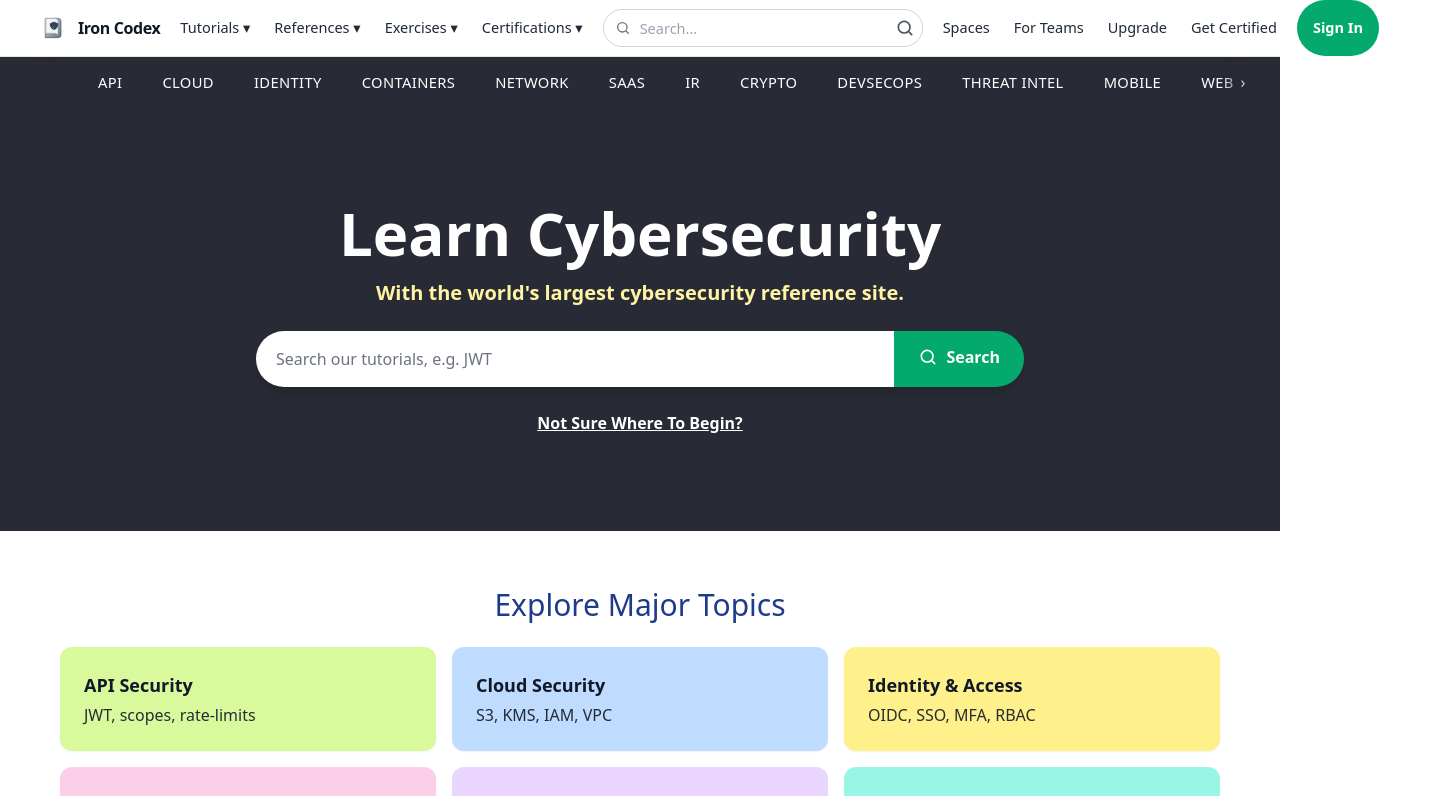
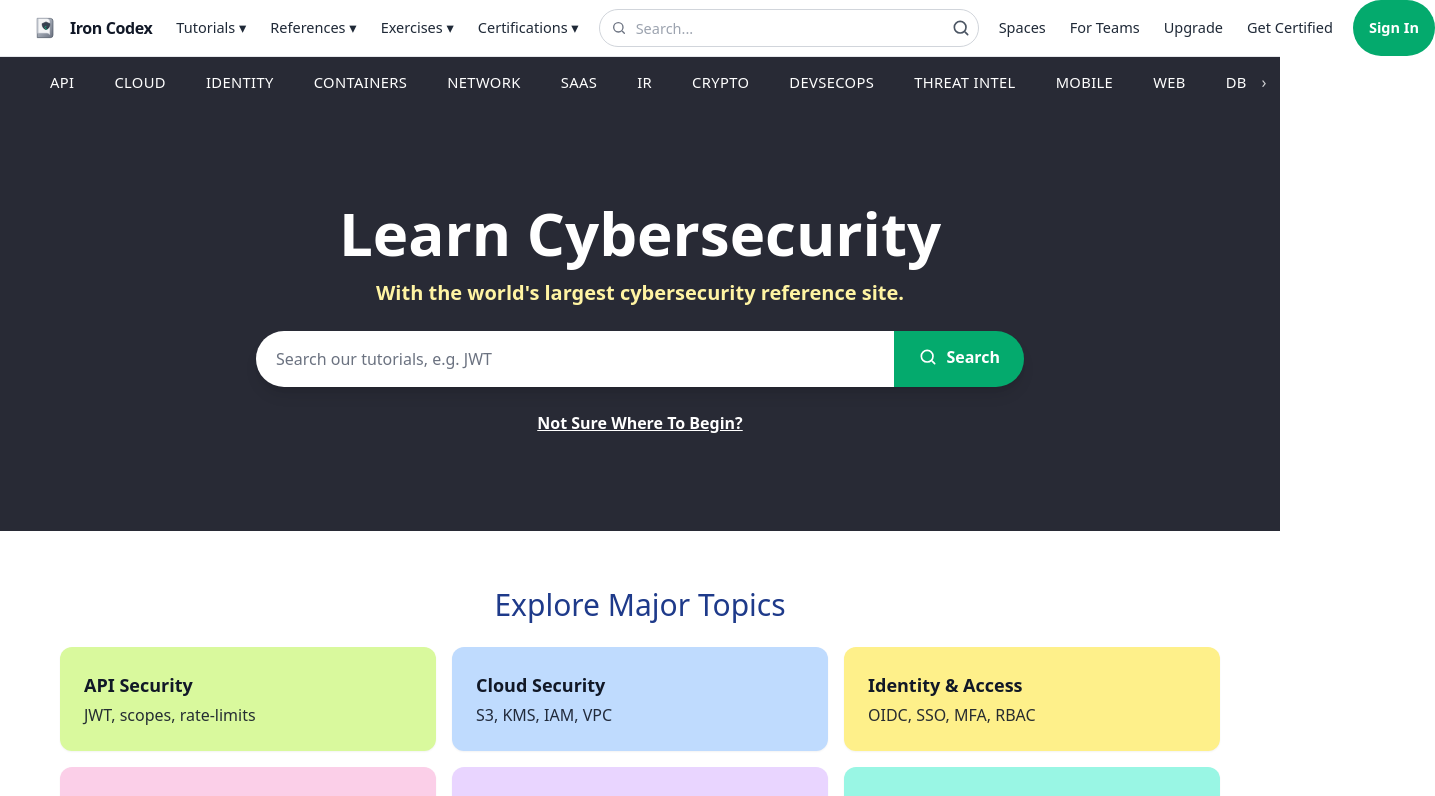
Before and after one commit to cp262808/Projects, a Next.js app in the folder iron-codex-w3-w3schools-next/: page / in a window 1280 px wide. Shown: the top 796 px of the page, 1435 px wide, since content can reach past the window. Built offline with nearby package versions, Linux system fonts and the light colour scheme.

Commit message:
Update NavBar.tsx

```diff
--- a/iron-codex-w3-w3schools-next/components/NavBar.tsx
+++ b/iron-codex-w3-w3schools-next/components/NavBar.tsx
@@ -71,16 +71,16 @@
 
   return (
     <header className="sticky top-0 z-50">
-      {/* Top white nav — items line up next to each other */}
+      {/* Top white nav — wider but centered (not to the edge) */}
       <div className="bg-white border-b">
-        <nav className="mx-auto max-w-[1240px] px-5 h-[56px] flex items-stretch gap-0">
+        <nav className="mx-auto max-w-[1400px] px-6 md:px-8 h-[56px] flex items-stretch gap-0">
           {/* Brand */}
-          <Link href="/" className="flex items-center gap-2.5 shrink-0 whitespace-nowrap pr-2">
+          <Link href="/" className="flex items-center gap-2.5 shrink-0 whitespace-nowrap pr-3">
             <img src="/logo-ironcodex.svg" width="28" height="28" alt="Iron Codex" />
             <span className="font-extrabold tracking-tight text-gray-900">Iron Codex</span>
           </Link>
 
-          {/* Primary menu (no gaps; each link fills bar height) */}
+          {/* Primary menu (flush buttons) */}
           <ul className="hidden lg:flex items-stretch gap-0 text-[14.5px] font-medium text-gray-800 whitespace-nowrap">
             {['Tutorials','References','Exercises','Certifications'].map((label)=> (
               <li key={label} className="h-full">
@@ -89,14 +89,14 @@
             ))}
           </ul>
 
-          {/* Spacer to push search + utils to the right, but keep single row */}
+          {/* Spacer */}
           <div className="flex-1 min-w-[8px]" />
 
           {/* Search */}
           <form action="/search" className="hidden md:flex items-stretch h-full">
             <label className="sr-only" htmlFor="header-search">Search</label>
             <div className="relative my-auto">
-              <input id="header-search" name="q" type="search" placeholder="Search..." className="rounded-full border border-gray-300 bg-white pl-9 pr-10 w-[240px] md:w-[300px] lg:w-[320px] py-2 leading-5 text-[14.5px]" />
+              <input id="header-search" name="q" type="search" placeholder="Search..." className="rounded-full border border-gray-300 bg-white pl-9 pr-10 w-[240px] md:w-[320px] lg:w-[380px] py-2 leading-5 text-[14.5px]" />
               <svg aria-hidden className="w-4 h-4 absolute left-3 top-1/2 -translate-y-1/2 text-gray-500" viewBox="0 0 24 24" fill="none">
                 <circle cx="11" cy="11" r="7" stroke="currentColor" strokeWidth="2"/>
                 <path d="M20 20L17 17" stroke="currentColor" strokeWidth="2" strokeLinecap="round"/>
@@ -110,7 +110,7 @@
             </div>
           </form>
 
-          {/* Utility links (no gaps; same height as bar) */}
+          {/* Utility links (flush) */}
           <ul className="hidden xl:flex items-stretch gap-0 text-[14.5px] font-medium text-gray-800 whitespace-nowrap pl-2">
             {['Spaces','For Teams','Upgrade','Get Certified'].map((label)=> (
               <li key={label} className="h-full">
@@ -131,9 +131,9 @@
         </nav>
       </div>
 
-      {/* Topics strip — inset chevrons, hover-only chip shadows */}
+      {/* Topics strip — wider container, arrows flush with chips */}
       <div className="relative text-white" style={{backgroundColor:"#282A35"}}>
-        <div className="relative mx-auto max-w-[1240px] px-5">
+        <div className="relative mx-auto max-w-[1400px] px-6 md:px-8">
           {/* Arrows */}
           <button
             type="button"
@@ -166,10 +166,10 @@
           <div className="edge-fade edge-left" aria-hidden="true"></div>
           <div className="edge-fade edge-right" aria-hidden="true"></div>
 
-          {/* Topics chips */}
+          {/* Chips: remove big side padding so chips sit right next to arrows */}
           <div
             ref={scrollerRef}
-            className="h-[50px] flex items-center gap-5 overflow-x-auto uppercase text-[0.92rem] tracking-wide whitespace-nowrap topics-scroll ps-12 pe-12"
+            className="h-[50px] flex items-center gap-5 overflow-x-auto uppercase text-[0.92rem] tracking-wide whitespace-nowrap topics-scroll ps-2 pe-2"
           >
             {topics.map((t)=> (
               <Link
@@ -186,25 +186,27 @@
 
       {/* Scoped CSS */}
       <style jsx global>{`
-        /* Top nav link: fill bar height so items line up edge-to-edge */
+        /* Top nav link: fill bar height so items line up */
         .topnav-link{ display:inline-flex; align-items:center; padding: 0 12px; border-radius: 6px; height: 100%; }
         .topnav-link:hover{ background:#f1f1f1; }
 
         /* Ghost arrows + hover background/shadow */
-        .topics-arrow-ghost{ position:absolute; top:0; bottom:0; width:34px; display:flex; align-items:center; justify-content:center; color: rgba(255,255,255,.78); z-index:25; }
+        .topics-arrow-ghost{ position:absolute; top:0; bottom:0; width:32px; display:flex; align-items:center; justify-content:center; color: rgba(255,255,255,.78); z-index:25; }
         .topics-arrow-ghost:hover{ color:#fff; }
         .topics-arrow-ghost::before{ content:""; position:absolute; inset:0; background: transparent; transition: background .15s ease, box-shadow .15s ease; }
         .topics-arrow-ghost:hover::before{ background: rgba(0,0,0,.10); box-shadow: inset 0 0 0 1px rgba(255,255,255,.10), 0 4px 10px rgba(0,0,0,.25); }
         .topics-arrow-left-ghost{ left:0; }
         .topics-arrow-right-ghost{ right:0; }
 
+        /* Hide native scrollbar (keep scrollability) */
         .topics-scroll::-webkit-scrollbar { height: 0px; }
         .topics-scroll { scrollbar-width: none; }
         .topics-scroll { -ms-overflow-style: none; }
 
-        .edge-fade { position:absolute; top:0; bottom:0; width:40px; pointer-events:none; }
-        .edge-left { left:0; background: linear-gradient(to right, rgba(40,42,53,1) 20%, rgba(40,42,53,0)); }
-        .edge-right { right:0; background: linear-gradient(to left, rgba(40,42,53,1) 20%, rgba(40,42,53,0)); }
+        /* Edge fades inside container, sized to arrow width */
+        .edge-fade { position:absolute; top:0; bottom:0; width:32px; pointer-events:none; }
+        .edge-left { left:0; background: linear-gradient(to right, rgba(40,42,53,1) 25%, rgba(40,42,53,0)); }
+        .edge-right { right:0; background: linear-gradient(to left, rgba(40,42,53,1) 25%, rgba(40,42,53,0)); }
 
         /* Topic chips: hover-only shadow */
         .topics-chip{ display:inline-flex; align-items:center; padding: 7px 10px; border-radius: 8px; transition: box-shadow .15s ease, background .15s ease, color .15s ease; }
```
